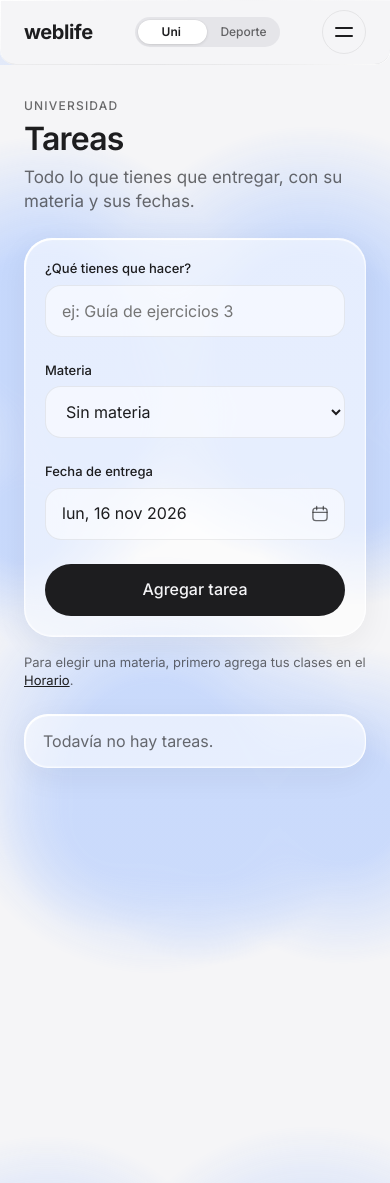
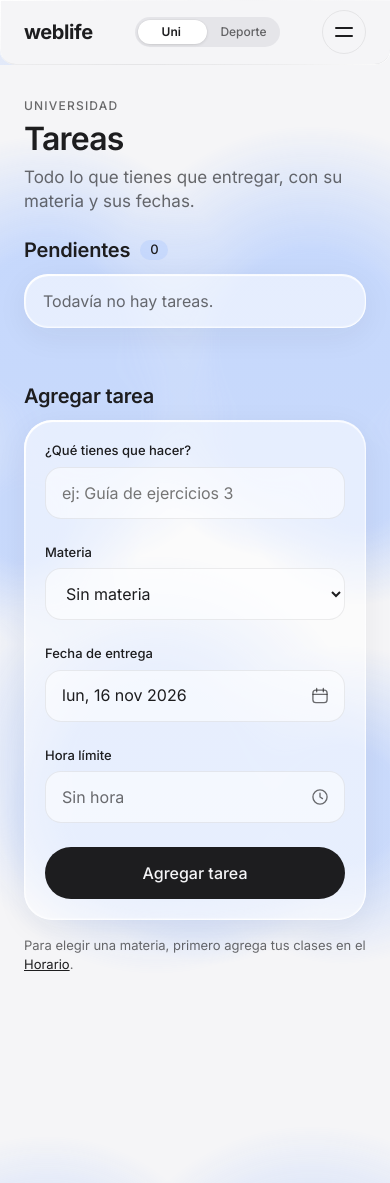
Before and after one commit to Sebasmonsalve00/weblife, a Flask app: page /universidad/tareas in a window 390 px wide. Shown: the top 1183 px of the page. Run offline with Flask 3, Linux system fonts and the light colour scheme; the visitor is signed in with stand-in values (Sample User, id 1); data comes from the database, SQL or seed files in the repository; data that the repository does not hold is empty.

Commit message:
Tareas: lista primero en el móvil, pendientes destacadas y hora límite
- En el teléfono la lista de tareas sale arriba y el formulario debajo (en el ordenador sigue arriba).
- Pendientes con franja de color y título en negrita; etiquetas Hoy / Atrasada; las hechas recogidas debajo.
- Hora límite opcional al añadir una tarea (también desde el Horario). Columna nueva tareas.hora_entrega
  añadida con ALTER TABLE: las tareas de antes quedan sin hora (= hasta el final del día).
- La hora se ve en Tareas, Pendientes, Inicio, Horario, Calendario y avisos; ordena y decide si está atrasada.

Co-Authored-By: Claude Opus 5.5 <noreply@anthropic.com>
Claude-Session: https://claude.ai/code/session_01SmFUBxCbMUGaY1oUktgnsm

```diff
--- a/app.py
+++ b/app.py
@@ -222,6 +222,9 @@ def crear_tablas():
     columnas = [fila["name"] for fila in conexion.execute("PRAGMA table_info(tareas)")]
     if "fecha_creacion" not in columnas:
         conexion.execute("ALTER TABLE tareas ADD COLUMN fecha_creacion TEXT")
+    # Hora límite de la tarea ("14:30"). Las tareas de antes quedan sin hora (= hasta el final del día).
+    if "hora_entrega" not in columnas:
+        conexion.execute("ALTER TABLE tareas ADD COLUMN hora_entrega TEXT")
 
     # Cada clase, tarea y evento tiene dueño ("usuario_id"). Las tablas antiguas
     # no tenían esa columna: la agregamos. Los datos de antes quedan sin dueño
@@ -750,7 +753,7 @@ def inicio():
     clases_hoy = consultar(
         "SELECT * FROM clases WHERE dia = ? AND usuario_id = ? ORDER BY hora_inicio", (hoy.weekday(), yo()))
     pendientes = consultar(
-        "SELECT * FROM tareas WHERE hecha = 0 AND usuario_id = ? ORDER BY fecha_entrega LIMIT 5", (yo(),))
+        "SELECT * FROM tareas WHERE hecha = 0 AND usuario_id = ? ORDER BY fecha_entrega, COALESCE(hora_entrega, '23:59') LIMIT 5", (yo(),))
     asistencia = resumen_asistencia()
     # Cuentas sin correo (creadas antes de pedirlo): les avisamos para que puedan recuperar la contraseña.
     sin_correo = not consultar("SELECT email FROM usuarios WHERE id = ?", (mi_cuenta(),))[0]["email"]
@@ -870,7 +873,7 @@ def horario():
         # (En Deporte todo sale: ahí se marca si completaste cada entreno, comida...)
         if clase["dia"] == dia_panel.weekday() and (clase["tipo"] != "actividad" or mi_modo() == "deporte"):
             pendientes_materia = consultar(
-                "SELECT * FROM tareas WHERE materia = ? AND hecha = 0 AND usuario_id = ? ORDER BY fecha_entrega",
+                "SELECT * FROM tareas WHERE materia = ? AND hecha = 0 AND usuario_id = ? ORDER BY fecha_entrega, COALESCE(hora_entrega, '23:59')",
                 (clase["nombre"], yo()))
             panel.append({"clase": clase, "asistio": marcas.get(clase["id"]),
                           "actividad": actividades.get(clase["id"]),
@@ -1162,7 +1165,8 @@ def tarea_rapida(id):
     """Agrega una tarea desde el panel del horario, con la materia de esa clase."""
     clase = consultar("SELECT nombre FROM clases WHERE id = ? AND usuario_id = ?", (id, yo()))
     if clase:
-        guardar_tarea(request.form["titulo"], clase[0]["nombre"], request.form["fecha_entrega"])
+        guardar_tarea(request.form["titulo"], clase[0]["nombre"], request.form["fecha_entrega"],
+                      request.form.get("hora_entrega", ""))
         flash(contenido.MENSAJES["tarea"])
     return redirect(url_for("horario", fecha=request.form["fecha"]))
 
@@ -1171,22 +1175,58 @@ def tarea_rapida(id):
 #  UNIVERSIDAD: Tareas
 # ------------------------------------------------------------
 
-def guardar_tarea(titulo, materia, fecha_entrega):
-    """Guarda una tarea nueva con la fecha de hoy como fecha de creación."""
+def guardar_tarea(titulo, materia, fecha_entrega, hora_entrega=""):
+    """Guarda una tarea nueva con la fecha de hoy como fecha de creación.
+    La hora límite es opcional: sin hora, la tarea vale hasta el final del día."""
     modificar(
-        "INSERT INTO tareas (titulo, materia, fecha_entrega, fecha_creacion, usuario_id) VALUES (?, ?, ?, ?, ?)",
-        (titulo, materia, fecha_entrega, date.today().isoformat(), yo()),
+        "INSERT INTO tareas (titulo, materia, fecha_entrega, hora_entrega, fecha_creacion, usuario_id) "
+        "VALUES (?, ?, ?, ?, ?, ?)",
+        (titulo, materia, fecha_entrega, hora_entrega or None, date.today().isoformat(), yo()),
     )
+
+
+def con_hora(tarea):
+    """Texto corto de una tarea para el calendario: "14:30 Ensayo" (o solo el título si no tiene hora)."""
+    return f"{tarea['hora_entrega']} {tarea['titulo']}" if tarea["hora_entrega"] else tarea["titulo"]
+
+
+def momento_limite(tarea):
+    """El momento exacto en que vence una tarea: su fecha y su hora (o las 23:59 si no tiene hora)."""
+    return datetime.fromisoformat(f"{tarea['fecha_entrega']}T{tarea['hora_entrega'] or '23:59'}")
+
+
+@app.template_filter("fecha_corta")
+def fecha_corta(texto):
+    """ "2026-11-25" -> "mié 25 nov" (más fácil de leer en la lista de tareas)."""
+    try:
+        dia = date.fromisoformat(texto)
+    except (TypeError, ValueError):
+        return texto
+    semana = ["lun", "mar", "mié", "jue", "vie", "sáb", "dom"][dia.weekday()]
+    return f"{semana} {dia.day} {MESES[dia.month][:3].lower()}"
+
+
+@app.template_global()
+def estado_tarea(tarea):
+    """Para pintar cada tarea: "hecha", "atrasada" (ya venció), "hoy" (vence hoy) o "pendiente"."""
+    if tarea["hecha"]:
+        return "hecha"
+    if momento_limite(tarea) < datetime.now():
+        return "atrasada"
+    if tarea["fecha_entrega"] == date.today().isoformat():
+        return "hoy"
+    return "pendiente"
 
 
 @app.route("/universidad/tareas", methods=["GET", "POST"])
 def tareas():
     if request.method == "POST":
-        guardar_tarea(request.form["titulo"], request.form["materia"], request.form["fecha_entrega"])
+        guardar_tarea(request.form["titulo"], request.form["materia"], request.form["fecha_entrega"],
+                      request.form.get("hora_entrega", ""))
         flash(contenido.MENSAJES["meta" if mi_modo() == "deporte" else "tarea"])
         return redirect(url_for("tareas"))
 
-    todas = consultar("SELECT * FROM tareas WHERE usuario_id = ? ORDER BY hecha, fecha_entrega", (yo(),))
+    todas = consultar("SELECT * FROM tareas WHERE usuario_id = ? ORDER BY hecha, fecha_entrega, COALESCE(hora_entrega, '23:59')", (yo(),))
     # Las materias salen de las clases del horario (sin repetir y en orden alfabético).
     materias = [fila["nombre"] for fila in
                 consultar("SELECT DISTINCT nombre FROM clases WHERE usuario_id = ? "
@@ -1195,7 +1235,10 @@ def tareas():
     hoy = date.today()
     if mi_modo() == "deporte":
         hoy = hoy + timedelta(days=6 - hoy.weekday())
-    return render_template("tareas.html", tareas=todas, materias=materias,
+    # Las pendientes arriba (para que se vean) y las hechas aparte, debajo.
+    pendientes = [tarea for tarea in todas if not tarea["hecha"]]
+    hechas = [tarea for tarea in todas if tarea["hecha"]]
+    return render_template("tareas.html", pendientes=pendientes, hechas=hechas, materias=materias,
                            hoy=hoy.isoformat())
 
 
@@ -1219,19 +1262,20 @@ def borrar_tarea(id):
 
 @app.route("/universidad/pendientes")
 def pendientes():
-    hoy = date.today().isoformat()
+    ahora = datetime.now()
     en_7_dias = (date.today() + timedelta(days=7)).isoformat()
 
-    # Las fechas "AAAA-MM-DD" se pueden comparar como texto. ¡Truco útil!
-    atrasadas = consultar(
-        "SELECT * FROM tareas WHERE hecha = 0 AND usuario_id = ? AND fecha_entrega < ? ORDER BY fecha_entrega",
-        (yo(), hoy))
-    esta_semana = consultar(
-        "SELECT * FROM tareas WHERE hecha = 0 AND usuario_id = ? AND fecha_entrega BETWEEN ? AND ? ORDER BY fecha_entrega",
-        (yo(), hoy, en_7_dias))
-    despues = consultar(
-        "SELECT * FROM tareas WHERE hecha = 0 AND usuario_id = ? AND fecha_entrega > ? ORDER BY fecha_entrega",
-        (yo(), en_7_dias))
+    # Repartimos las tareas sin hacer en tres grupos. Una tarea está atrasada cuando
+    # ya pasó su fecha y su hora límite (sin hora, vale hasta el final del día).
+    atrasadas, esta_semana, despues = [], [], []
+    for tarea in consultar("SELECT * FROM tareas WHERE hecha = 0 AND usuario_id = ? "
+                           "ORDER BY fecha_entrega, COALESCE(hora_entrega, '23:59')", (yo(),)):
+        if momento_limite(tarea) < ahora:
+            atrasadas.append(tarea)
+        elif tarea["fecha_entrega"] <= en_7_dias:   # las fechas "AAAA-MM-DD" se comparan como texto
+            esta_semana.append(tarea)
+        else:
+            despues.append(tarea)
 
     return render_template("pendientes.html", atrasadas=atrasadas,
                            esta_semana=esta_semana, despues=despues)
@@ -1268,9 +1312,9 @@ def avisos_calendario():
     for tarea in consultar("SELECT * FROM tareas WHERE usuario_id = ? AND hecha = 0 "
                            "AND fecha_entrega BETWEEN ? AND ?", (yo(), hoy, en_7_dias)):
         # Una tarea se entrega como tarde al final de su día.
-        objetivo = datetime.fromisoformat(f"{tarea['fecha_entrega']}T23:59")
+        objetivo = momento_limite(tarea)
         if ahora <= objetivo and objetivo - ahora <= timedelta(days=7):
-            urgentes.append({"titulo": tarea["titulo"], "fecha": tarea["fecha_entrega"], "hora": None,
+            urgentes.append({"titulo": tarea["titulo"], "fecha": tarea["fecha_entrega"], "hora": tarea["hora_entrega"],
                              "objetivo": objetivo.isoformat(timespec="minutes")})
 
     # Eventos del calendario elegido en "Seleccionar evento" (sin repetir los manuales):
@@ -1332,7 +1376,7 @@ def calendario_vista():
     for tarea in consultar("SELECT * FROM tareas WHERE fecha_entrega LIKE ? AND usuario_id = ?", (patron, yo())):
         dia = int(tarea["fecha_entrega"][8:10])
         cosas_por_dia.setdefault(dia, []).append(
-            {"texto": tarea["titulo"], "tipo": "tarea", "hecha": tarea["hecha"]})
+            {"texto": con_hora(tarea), "tipo": "tarea", "hecha": tarea["hecha"]})
     for evento in consultar("SELECT * FROM eventos WHERE fecha LIKE ? AND usuario_id = ? ORDER BY hora",
                             (patron, yo())):
         dia = int(evento["fecha"][8:10])
@@ -1370,7 +1414,7 @@ def calendario_vista():
     otros_ya_manuales = {(examen["asignatura"], examen["fecha"]) for examen in otros_manuales}
     for tarea in consultar("SELECT * FROM tareas WHERE fecha_entrega LIKE ? AND usuario_id = ?", (patron, otro_dueno)):
         cosas_por_dia.setdefault(int(tarea["fecha_entrega"][8:10]), []).append(
-            {"texto": tarea["titulo"], "tipo": "tarea", "hecha": tarea["hecha"], "otro": otro})
+            {"texto": con_hora(tarea), "tipo": "tarea", "hecha": tarea["hecha"], "otro": otro})
     for evento in consultar("SELECT * FROM eventos WHERE fecha LIKE ? AND usuario_id = ? ORDER BY hora",
                             (patron, otro_dueno)):
         texto = f"{evento['hora']} {evento['titulo']}" if evento["hora"] else evento["titulo"]
@@ -1436,7 +1480,7 @@ def agenda_del_mes(anio, mes, semanas, lista_examenes, manuales, ya_manuales, du
                        clase["hora_inicio"], clase["hora_fin"], con_categoria(clase["sala"] or "", clase["categoria"]))
     for tarea in consultar("SELECT * FROM tareas WHERE fecha_entrega LIKE ? AND usuario_id = ?", (prefijo + "%", dueno)):
         anotar(int(tarea["fecha_entrega"][8:10]), tarea["titulo"], "tarea-hecha" if tarea["hecha"] else "tarea",
-               detalle=tarea["materia"] or "")
+               tarea["hora_entrega"], detalle=tarea["materia"] or "")
     for evento in consultar("SELECT * FROM eventos WHERE fecha LIKE ? AND usuario_id = ?", (prefijo + "%", dueno)):
         anotar(int(evento["fecha"][8:10]), evento["titulo"], "evento", evento["hora"],
                detalle=contenido.NOMBRE_TIPO_DEPORTE.get(evento["categoria"] or "", ""))
@@ -2022,7 +2066,7 @@ def asistencia():
         ORDER BY asistencias.fecha DESC, clases.hora_inicio DESC LIMIT 30
     """, (yo(),))
     # Tareas que ya completaste (las más recientes por fecha de entrega primero)
-    hechas = consultar("SELECT * FROM tareas WHERE hecha = 1 AND usuario_id = ? ORDER BY fecha_entrega DESC",
+    hechas = consultar("SELECT * FROM tareas WHERE hecha = 1 AND usuario_id = ? ORDER BY fecha_entrega DESC, COALESCE(hora_entrega, '23:59') DESC",
                        (yo(),))
     hechas_por_materia = {}
     for tarea in hechas:
--- a/static/estilo.css
+++ b/static/estilo.css
@@ -475,6 +475,35 @@ input:focus, select:focus, textarea:focus {
 .hecha .boton-check { background: var(--color-acento); border-color: var(--color-acento); }
 .titulo-grupo { display: flex; align-items: center; gap: 10px; }
 .contador { font-size: 0.8125rem; font-weight: 500; background: var(--acento-degradado); border-radius: var(--radio-boton); padding: 2px 10px; }
+
+/* ---------- Tareas: que se note lo que falta ---------- */
+/* Página de Tareas: en el HTML va primero la lista y luego el formulario (así se ve en el teléfono).
+   En pantallas grandes subimos el formulario arriba, como estaba. */
+.pagina-tareas { display: flex; flex-direction: column; }
+.bloque-anadir-tarea .solo-movil { display: none; }
+@media (min-width: 640px) { .bloque-anadir-tarea { order: -1; margin-bottom: 16px; } }
+@media (max-width: 639px) {
+  .bloque-lista-tareas { margin-bottom: 32px; }
+  .bloque-anadir-tarea .solo-movil { display: block; }
+}
+/* Pendiente: una franja del color de acento a la izquierda y el título en negrita */
+.lista li.tarea-pendiente, .lista li.tarea-hoy, .lista li.tarea-atrasada {
+  box-shadow: inset 5px 0 0 var(--color-acento), var(--brillo-cristal, 0 0 transparent), var(--sombra);
+}
+.lista li.tarea-atrasada { box-shadow: inset 5px 0 0 var(--color-texto), var(--brillo-cristal, 0 0 transparent), var(--sombra); }
+.lista li:not(.hecha) .tarea-titulo { font-weight: 600; }
+.lista li:not(.hecha) .boton-check { border-color: var(--color-texto); }
+.estado-tarea {
+  display: inline-block; margin-left: 4px; padding: 2px 10px; border-radius: var(--radio-boton);
+  font-size: 0.75rem; font-weight: 600; letter-spacing: 0.02em;
+  background: var(--color-acento); color: var(--color-texto);
+}
+.tarea-atrasada .estado-tarea { background: var(--color-texto); color: var(--color-fondo); }
+.tarea-atrasada .fechas b { text-decoration: underline; text-underline-offset: 3px; }
+/* Las hechas, recogidas debajo (se abren al tocar) */
+.grupo-hechas { margin: 8px 0 24px; }
+.grupo-hechas summary { cursor: pointer; font-weight: 500; color: var(--texto-secundario); padding: 6px 0; }
+.grupo-hechas .lista { margin-top: 10px; }
 
 /* ---------- Inicio: portada (hero) ---------- */
 .hero {
--- a/templates/inicio.html
+++ b/templates/inicio.html
@@ -46,7 +46,7 @@
     <article class="tarjeta tarjeta-interactiva reveal md-6 lg-4">
       <h3>{{ texto.p.proximas }}</h3>
       {% for tarea in pendientes %}
-        <p><b>{{ tarea.fecha_entrega }}</b> {{ tarea.titulo }} <small>{{ tarea.materia }}</small></p>
+        <p><b>{{ tarea.fecha_entrega | fecha_corta }}{% if tarea.hora_entrega %} · {{ tarea.hora_entrega }}{% endif %}</b> {{ tarea.titulo }} <small>{{ tarea.materia }}</small></p>
       {% else %}
         <p class="descripcion">¡Nada pendiente!</p>
       {% endfor %}
--- a/templates/tareas.html
+++ b/templates/tareas.html
@@ -4,12 +4,37 @@
 {% block contenido %}
 {{ encabezado(texto.paginas.tareas) }}
 
+{# Primero la lista y debajo el formulario (así sale en el teléfono).
+   En el ordenador el CSS sube el formulario arriba, como antes. #}
+<div class="pagina-tareas">
+  <section class="bloque-lista-tareas">
+    <h2 class="subtitulo-chico titulo-grupo">Pendientes <span class="contador">{{ pendientes|length }}</span></h2>
+    <ul class="lista lista-pendientes reveal">
+      {% for tarea in pendientes %}
+        {% include "_tarea.html" %}
+      {% else %}
+        <li class="vacio">{{ texto.p.vacio if not hechas else "¡Nada pendiente!" }}</li>
+      {% endfor %}
+    </ul>
+
+    {% if hechas %}
+      <details class="grupo-hechas">
+        <summary>{{ texto.p.hechas }} ({{ hechas|length }})</summary>
+        <ul class="lista reveal">
+          {% for tarea in hechas %}{% include "_tarea.html" %}{% endfor %}
+        </ul>
+      </details>
+    {% endif %}
+  </section>
+
+  <section class="bloque-anadir-tarea">
+    <h2 class="subtitulo-chico solo-movil">{{ texto.p.boton }}</h2>
     <form method="post" class="formulario grid-12 reveal">
       <div class="campo lg-6">
         <label for="t-titulo">{{ texto.p.pregunta }}</label>
         <input id="t-titulo" name="titulo" placeholder="{{ texto.p.ejemplo }}" required>
       </div>
-  <div class="campo md-6 lg-3">
+      <div class="campo md-6 lg-6">
         <!-- Las materias vienen del Horario semanal -->
         <label for="t-materia">{{ texto.p.materia }}</label>
         {% if modo == "deporte" %}
@@ -29,6 +54,11 @@
         <label for="t-fecha">{{ texto.p.fecha }}</label>
         <input id="t-fecha" type="date" name="fecha_entrega" value="{{ hoy }}" required>
       </div>
+      <div class="campo md-6 lg-3">
+        {# Opcional: sin hora, la tarea vale hasta el final del día #}
+        <label for="t-hora">Hora límite</label>
+        <input id="t-hora" type="time" name="hora_entrega">
+      </div>
       <div class="campo">
         <button class="boton-enviar">{{ texto.p.boton }}</button>
       </div>
@@ -36,12 +66,6 @@
     {% if not materias and modo != "deporte" %}
       <p class="nota">{{ texto.p.sin_materias }} <a href="{{ url_for('horario') }}">{{ texto.menu[0][0] }}</a>.</p>
     {% endif %}
-
-<ul class="lista reveal">
-  {% for tarea in tareas %}
-    {% include "_tarea.html" %}
-  {% else %}
-    <li class="vacio">{{ texto.p.vacio }}</li>
-  {% endfor %}
-</ul>
+  </section>
+</div>
 {% endblock %}
```
Also changed, not shown: templates/_tarea.html (+9 -5 lines), templates/horario.html (+6 -2 lines). Lines whose indentation alone changed are shown as unchanged.
